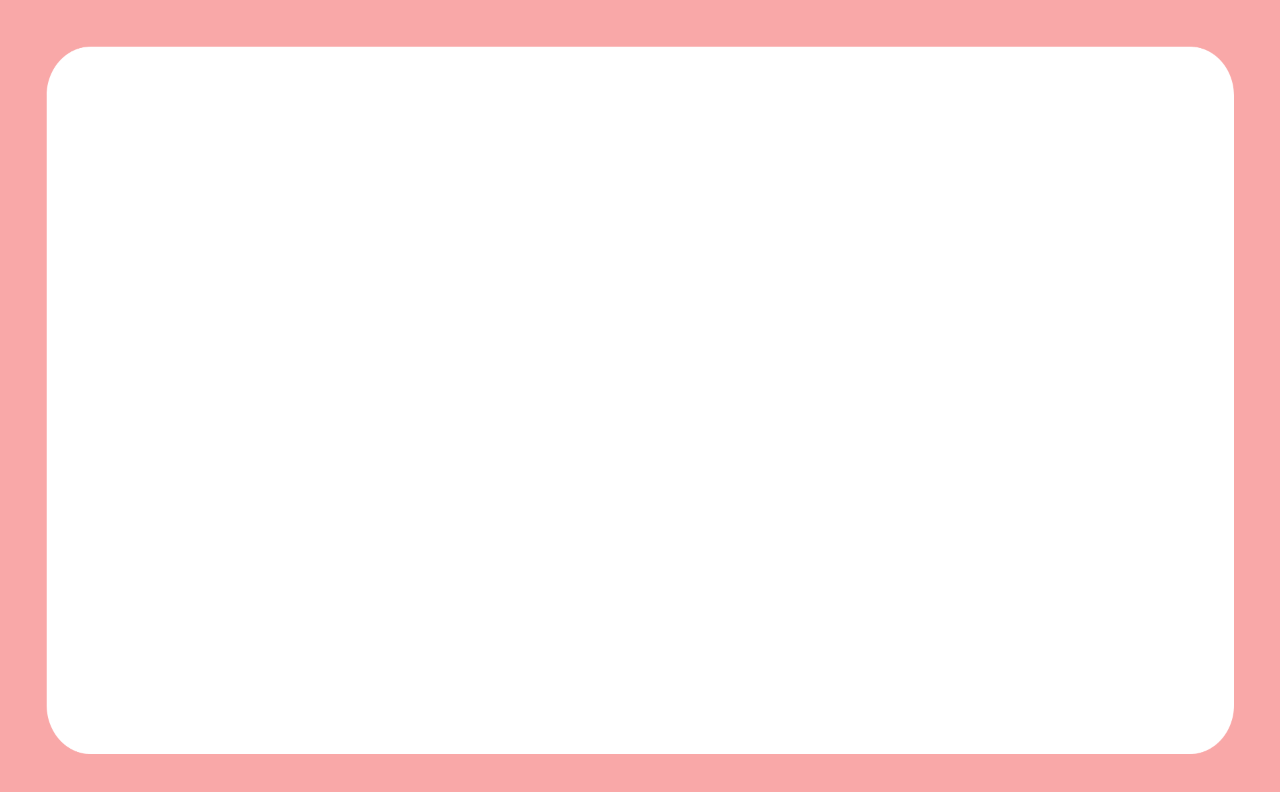
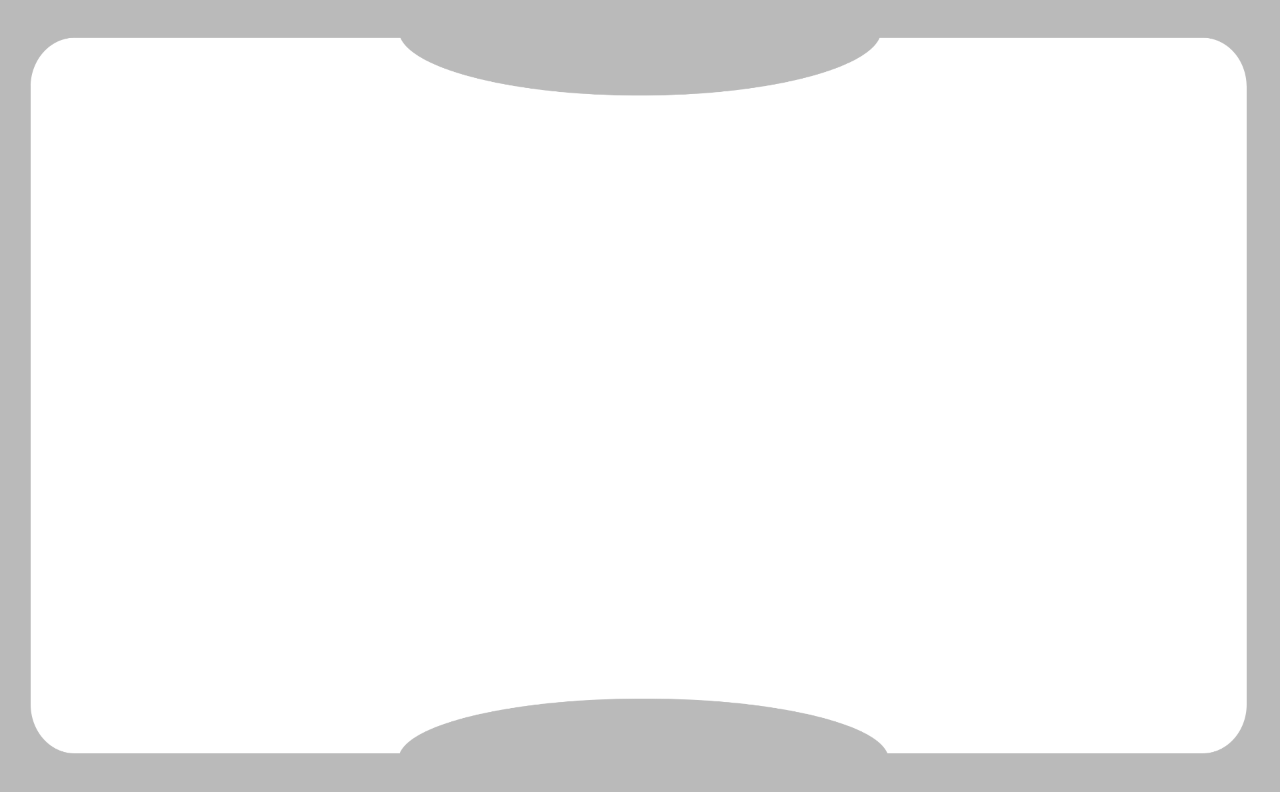
Before and after one commit to vihanpereraux/Greek-Goddess-Transparent-Web, a plain HTML site: page index.html in a window 1280 px wide. Drawn offline with nearby package versions, Linux system fonts and the light colour scheme.

Commit message:
Add transparent background

```diff
--- a/index.html
+++ b/index.html
@@ -4,7 +4,7 @@
     <meta charset="UTF-8">
     <meta http-equiv="X-UA-Compatible" content="IE=edge">
     <meta name="viewport" content="width=device-width, initial-scale=1.0">
-    <title>Document</title>
+    <title>Greek Goddess</title>
 
     <!-- bootstrap v5.2 -->
     <link rel="stylesheet" href="https://cdn.jsdelivr.net/npm/bootstrap@5.2.2/dist/css/bootstrap.min.css">
@@ -13,7 +13,7 @@
     <link rel="stylesheet" href="assets/css/styles.css">
 </head>
 <body>
-    <img id="tframe" src="assets/img/tframe.png" alt="">
+    <img id="tframe" src="assets/img/transparent-frame.png" alt="">
 
     <!-- bootstrap v5.2 js -->
     <script src="https://cdn.jsdelivr.net/npm/bootstrap@5.2.2/dist/js/bootstrap.bundle.min.js"></script>
```
Also changed, not shown: assets/img/transparent-frame.png (added).
